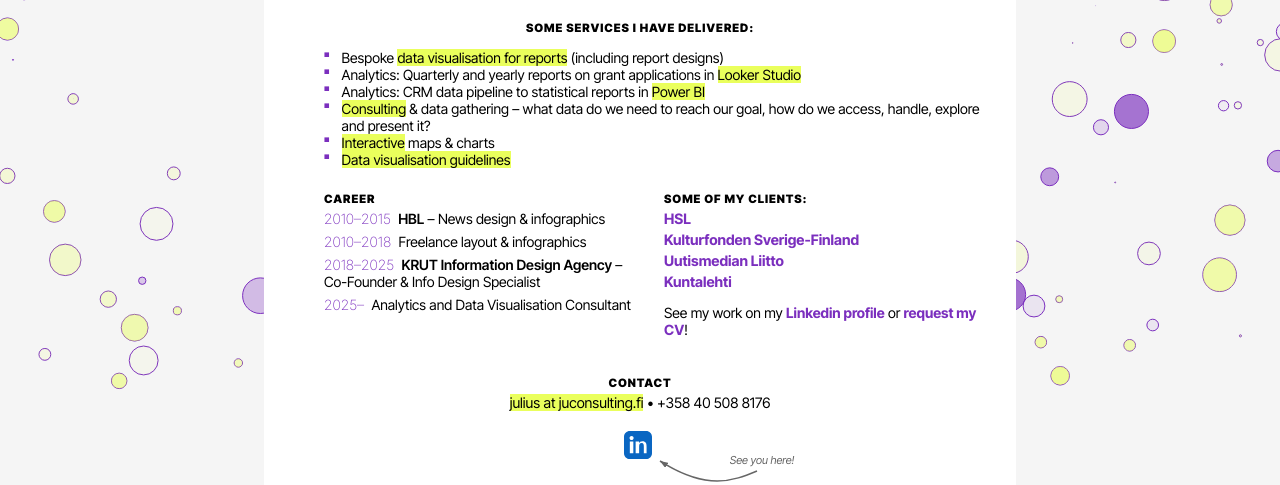
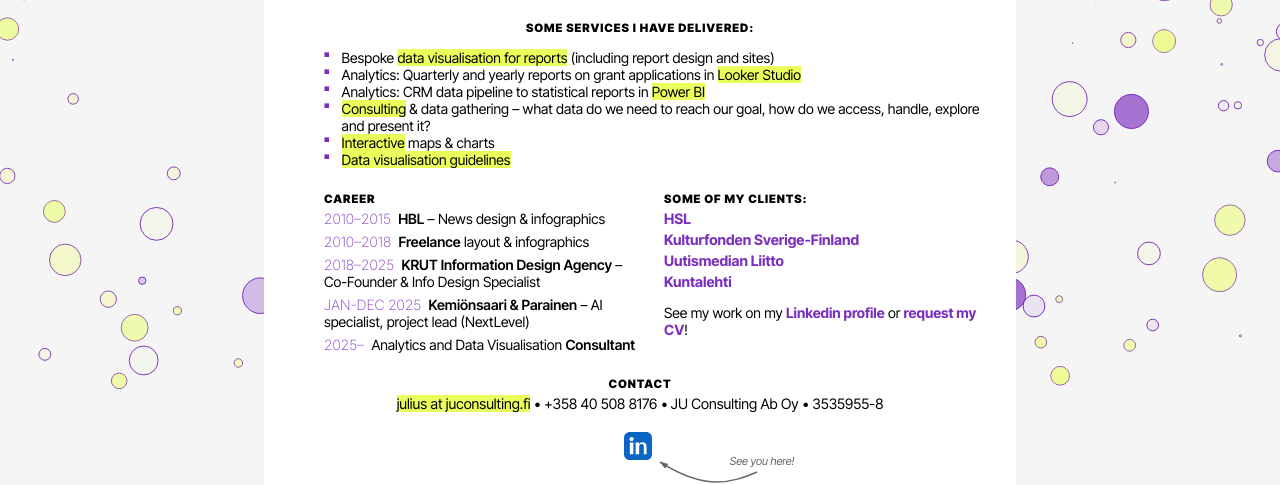
Before and after one commit to juliusuusikyla/staging-website, a plain HTML site: page index.html in a window 1280 px wide. Shown: the part 397-882 px from the top of the page. Drawn offline with nearby package versions, Linux system fonts and the light colour scheme; files whose address does not match are found by name; a web font is replaced by a local one.

Commit message:
polishing details

```diff
--- a/index.html
+++ b/index.html
@@ -23,7 +23,7 @@
       <section class="services">
         <h2 class="section-label">SOME SERVICES I HAVE DELIVERED:</h2>
         <ul>
-          <li>Bespoke <mark>data visualisation for reports</mark> (including report designs)</li>
+          <li>Bespoke <mark>data visualisation for reports</mark> (including report design and sites)</li>
           <li>Analytics: Quarterly and yearly reports on grant applications in <mark>Looker Studio</mark></li>
           <li>Analytics: CRM data pipeline to statistical reports in <mark>Power BI</mark></li>
           <li><mark>Consulting</mark> & data gathering – what data do we need to reach our goal, how do we access, handle, explore and present it?</li>
@@ -37,9 +37,10 @@
         <h2 class="section-label">CAREER</h2>
         <ul class="career-list">
           <li><span class="career-year">2010–2015</span> <span class="career-place">HBL</span> – News design & infographics</li>
-          <li><span class="career-year">2010–2018</span> Freelance layout & infographics</li>
+          <li><span class="career-year">2010–2018</span> <span class="career-place">Freelance</span> layout & infographics</li>
           <li><span class="career-year">2018–2025</span> <span class="career-place">KRUT Information Design Agency</span> – Co-Founder & Info Design Specialist</li>
-          <li><span class="career-year">2025–</span> Analytics and Data Visualisation Consultant</li>
+          <li><span class="career-year">JAN-DEC 2025</span> <span class="career-place">Kemiönsaari & Parainen</span> – AI specialist, project lead (NextLevel)</li>
+          <li><span class="career-year">2025–</span> Analytics and Data Visualisation <span class="career-place">Consultant</span></li>
         </ul>
       </section>
 
@@ -60,7 +61,7 @@
 
       <section class="contact">
         <h2 class="section-label">CONTACT</h2>
-        <p><mark>julius at juconsulting.fi</mark> • +358 40 508 8176</p>
+        <p><mark>julius at juconsulting.fi</mark> • +358 40 508 8176 • JU Consulting Ab Oy • 3535955-8</p>
         <span class="linkedin-wrapper">
           <a href="https://www.linkedin.com/in/julius-uusikyla/" class="linkedin-link" aria-label="LinkedIn" target="_blank" rel="noopener noreferrer">
             <svg xmlns="http://www.w3.org/2000/svg" width="28" height="28" viewBox="0 0 24 24" fill="currentColor">
```
